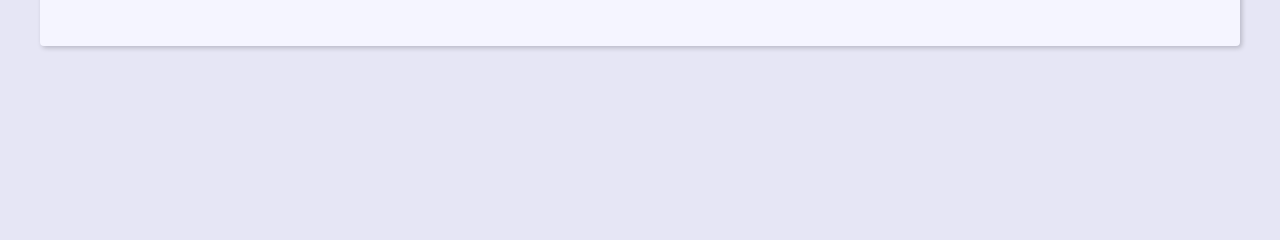
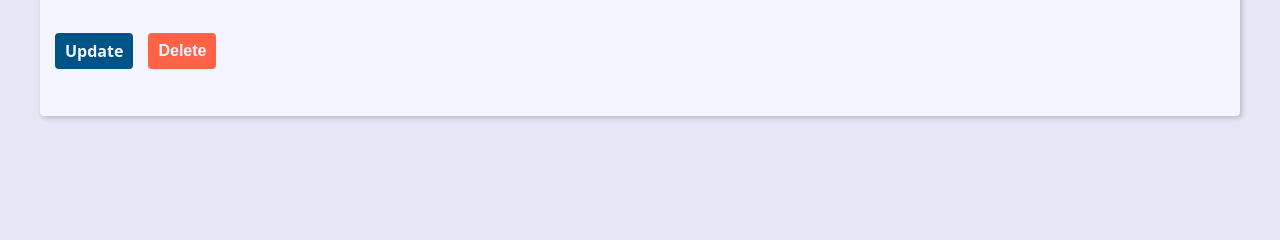
Before and after one commit to DanielAlmeida19/projeto-agenda-django, a Django app: template contact/templates/contact/contact.html in a window 1280 px wide. Shown: the part 507-747 px from the top of the page. Run offline with Django 5.2, Linux system fonts and the light colour scheme; the template is opened without the code that fills it, so the values that code supplies are empty.

Commit message:
Criando a view, a URL e o template para deletar contatos

```diff
--- a/base_static/global/css/style.css
+++ b/base_static/global/css/style.css
@@ -312,3 +312,23 @@
     filter: brightness(80%);
     box-shadow: 0 0 5px var(--link-dark-color);
   }
+
+  .contact-links {
+    margin-block: calc(var(--small-font-size) * 2);
+    display: flex;
+    align-items: center;
+    gap: 0 var(--spacing);
+  }
+
+  .btn-link {
+    font-size: var(--small-font-size);
+    text-decoration: none;
+    font-weight: bold;
+    padding: 1rem;
+    display: block;
+    line-height: var(--small-font-size);
+  }
+
+  .btn-delete {
+    background: tomato;
+  }
--- a/contact/templates/contact/contact.html
+++ b/contact/templates/contact/contact.html
@@ -12,4 +12,18 @@
         <p><b>Description:</b> {{contact.description}} </p>
         <p><b>Category:</b> {{contact.category.name}} </p>
     </div>
+
+    <div class="contact-links">
+        <a class="btn btn-link" href="{% url "contact:update" contact.id %}">Update</a>
+
+        <form action="{% url "contact:delete" contact.id %}" method="POST">
+            {% csrf_token %}
+            {% if confirmation == 'no' %}
+                <input type="hidden" name="confirmation" value="yes">
+                <button class="btn btn-link btn-delete" type="submit">Confirma?</button>
+            {% else %}
+            <button class="btn btn-link btn-delete" type="submit">Delete</button>
+            {% endif %}
+        </form>
+    </div>
 {% endblock content %}
--- a/contact/urls.py
+++ b/contact/urls.py
@@ -1,3 +1,4 @@
+# type: ignore
 from django.urls import path
 from contact import views
 
@@ -11,4 +12,6 @@ urlpatterns = [
     path('contact/<int:contact_id>/', views.contact, name='contact'),
     path('contact/<int:contact_id>/update/', views.update, name='update'),
     path('contact/create/', views.create, name='create'),
+    path('contact/<int:contact_id>/delete/', views.delete,
+         name='delete')
 ]
```
Also changed, not shown: contact/views/contact_forms.py (+22 -0 lines).
